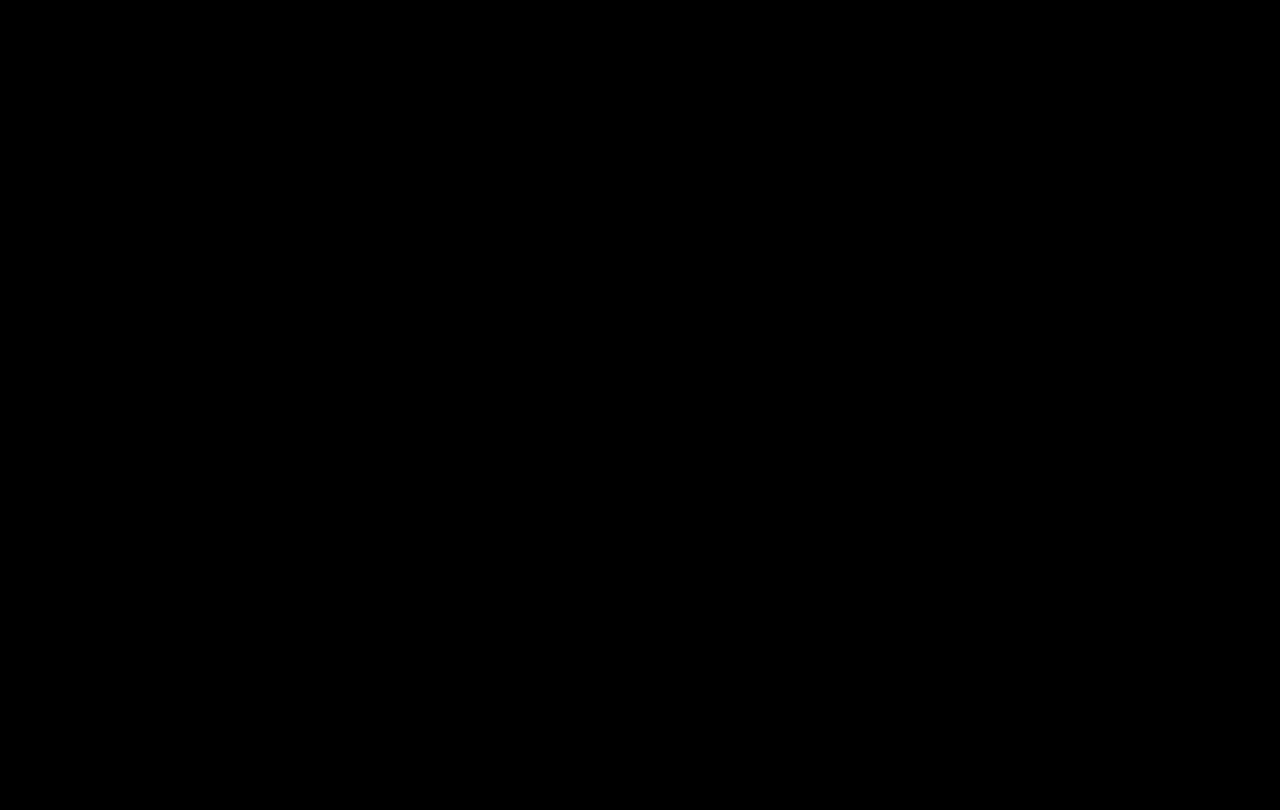
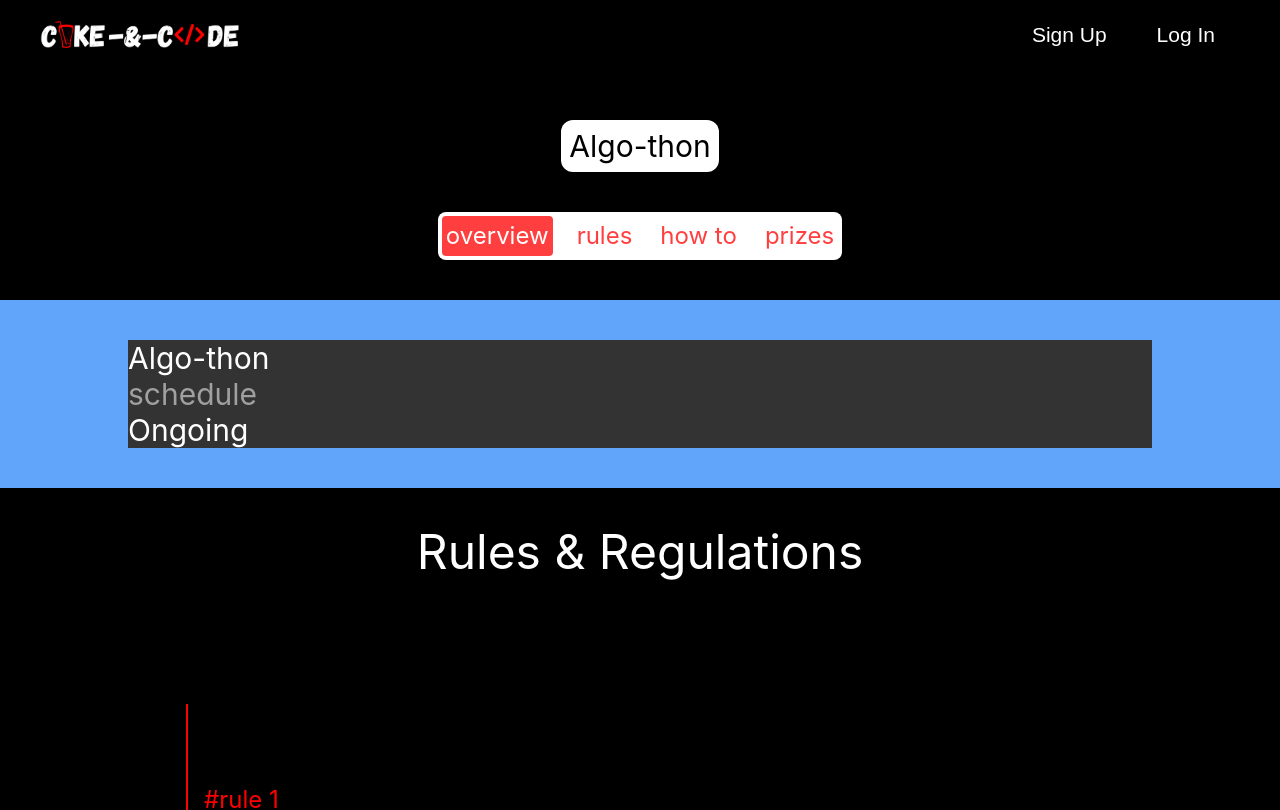
Before and after one commit to amitmishrra/coke-n-code, a React (Create React App) app: page /si in a window 1280 px wide. Before the commit this address had no page. Shown: the top 810 px of the page. Built offline with nearby package versions, Linux system fonts and the light colour scheme.

Commit message:
minor updates

```diff
--- a/public/index.html
+++ b/public/index.html
@@ -15,6 +15,8 @@
       user's mobile device or desktop. See https://developers.google.com/web/fundamentals/web-app-manifest/
     -->
     <link rel="manifest" href="%PUBLIC_URL%/manifest.json" />
+    <!-- aos animation -->
+    <link rel="stylesheet" href="https://unpkg.com/aos@next/dist/aos.css" />
     <title>Coke-&-code</title>
   </head>
   <body>
--- a/src/App.js
+++ b/src/App.js
@@ -5,6 +5,7 @@ import Home from "./Pages/HomePage";
 import LandingPage from "./Pages/LandingPage";
 import Login from "./Pages/LoginPage";
 import SignupPage from "./Pages/SignupPage";
+import SingularEvent from "./Pages/EventPage/singularEvents";
 function App() {
   return (
     <>
@@ -40,6 +41,12 @@ function App() {
                 <Events />
               </CommonContainer>
             } />
+          <Route path="/si"
+            element={
+              <CommonContainer>
+                <SingularEvent />
+              </CommonContainer>
+            } />
 
         </Routes>
       </BrowserRouter>
--- a/src/JSON/events.json
+++ b/src/JSON/events.json
@@ -1,13 +1,13 @@
 [
     {
         "eventName" : "Algo-thon",
-        "eventDate" : "2018-01-01",
+        "eventDate" : "Ongoing",
         "description" : "Algo-thon is a DSA competition where you can test your skills and compete with other participants.",
         "image" : "null"
     },
     {
         "eventName" : "Algo-thon",
-        "eventDate" : "Coming Soon",
+        "eventDate" : "2018-01-01",
         "description" : "Algo-thon is a DSA competition where you can test your skills and compete with other participants.",
         "image" : "null"
     },
--- a/src/Pages/EventPage/index.jsx
+++ b/src/Pages/EventPage/index.jsx
@@ -1,43 +1,78 @@
+import { display } from "@mui/system";
 import React from "react";
 import { useState } from "react";
 import { useEffect } from "react";
 import { useRef } from "react";
+import { json } from "react-router-dom";
 import { EventData } from "../../Components/EventData";
+import eventsData from "../../JSON/events.json"
 import Carousel from "./utils/carousel";
 import PrizesUtil from "./utils/prizes";
 import RulesUtil from "./utils/rules";
 import SubmitUtil from "./utils/submit";
+import "./style.css"
 
-const Events = (name, time, place, href) => {
-    const myEventRef = useRef();
-    const [eventIsVisible, setEventIsVisible] = useState(false);
-    const [showClass, setShowClass] = useState("hide")
-    console.log("eventIsVisible", eventIsVisible)
-    // console.log("showClass", showClass)
+const Events = () => {
 
-    useEffect(() => {
-        const observer = new IntersectionObserver((entries) => {
-            entries.forEach((entry) => {
-                setEventIsVisible(entry.isIntersecting);
-            })
-        })
-        if (myEventRef.current) observer.observe(myEventRef.current)
+    const [show, setShow] = useState(null)
 
-        return () => {
-            if (myEventRef.current) observer.unobserve(myEventRef.current)
-        }
-    }, [myEventRef]);
     return (
         <>
             <section className="main carousel flex items-center justify-center pt-20 ">
                 <Carousel />
             </section>
 
+            <section className="EventsSec flex flex-col pt-20 px-5 text-white">
+                <p className="relative text-2xl">
+                    Events
+                    <span className=" absolute bottom-0 left-0 w-[9%] h-1 bg-[#f00]"></span>
+                </p>
+                <ul>
+                    {
+                        eventsData.map((item) => {
+                            return (
+                                <li style={{ display: `flex` }} className=" event-container-neu flex my-5 rounded-xl bg-[#c90000] h-min">
+                                    <div className="w-3/5 p-3 rounded-l-xl flex flex-col justify-between ">
+                                        <div className="">
+                                            <p className="events-title text-2xl">
+                                                {item.eventName}
+                                            </p>
+                                            <p className="events-title text-xl">
+                                                {item.eventDate}
+                                            </p>
+                                        </div>
+                                        <div className=" my-1 flex items-center justify-between gap-5">
+                                            <button
+                                                className="registerButton py-1 px-2 "
+                                                style={item.eventDate == "Coming Soon" ? { display: "none" } : null} >
+                                                {item.eventDate == "Ongoing" || item.eventDate != "Coming Soon" ? "Register" : null}
+                                            </button>
+
+                                            <button className="registerButton py-1 px-2">
+                                                {item.eventDate != "Ongoing" || item.eventDate == "Coming Soon" ? "Notify me" : null}
+                                            </button>
+                                        </div>
+                                    </div>
+                                    <div className=" flex items-center justify-center w-2/5 p-3 rounded-r-xl aspect-square ">
+                                        {/* <span className=" w-full object-cover rounded-xl block aspect-square bg-[#000]"></span> */}
+                                        <img src={item.image} alt="" className=" imgObj w-full h-full object-cover rounded-xl block aspect-square" />
+                                    </div>
+                                </li>
+                            )
+                        })
+                    }
+                </ul>
+
+
+                {/* <button onClick={() => { show == "flex" ? setShow("none") : setShow("flex") }} className="">
+                    {show == "flex" ? `show less ` : "show more"}
+                </button> */}
+            </section>
+
             <section className="others flex flex-col items-center text-white py-[300px] md:py-[300px] ">
                 <RulesUtil />
                 <SubmitUtil />
                 <PrizesUtil />
-
                 {/* {
                     EventData.map((item) => {
                         return (
--- /dev/null
+++ b/src/Pages/EventPage/singularEvents/index.jsx
@@ -0,0 +1,54 @@
+import React from "react";
+import eventsData from "../../../JSON/events.json"
+import PrizesUtil from "../utils/prizes";
+import RulesUtil from "../utils/rules";
+import SubmitUtil from "../utils/submit";
+
+const SingularEvent = () => {
+    return (
+        <>
+            <section className=" flex flex-col items-center gap-10 pt-20">
+                <div className=" mt-10 bg-white p-2 rounded-xl text-3xl">
+                    {eventsData[0].eventName}
+                </div>
+                <div className="flex gap-5 bg-white p-1 rounded-lg text-2xl cursor-pointer">
+                    <div className=" p-1 bg-[#ff3f3f] text-white rounded">
+                        overview
+                    </div>
+                    <div className="p-1 hover:bg-[#ff3f3f38] text-[#ff3f3f] rounded">
+                        rules
+                    </div>
+                    <div className="p-1 hover:bg-[#ff3f3f38] text-[#ff3f3f] rounded">
+                        how to
+                    </div>
+                    <div className="p-1 hover:bg-[#ff3f3f38] text-[#ff3f3f] rounded">
+                        prizes
+                    </div>
+                </div>
+
+                <div className=" flex flex-col items-center w-full bg-blue-400 text-white py-10">
+                    <div className="flex flex-col w-[80vw] bg-[#333]">
+                        <p className="text-3xl">
+                            {eventsData[0].eventName}
+                        </p>
+                        <p className="text-3xl">
+                            <p className="text-[#a0a0a0]">schedule</p>
+                            {eventsData[0].eventDate}
+                        </p>
+                        {/* <p className="text-3xl">
+                            {eventsData[0].description}
+                        </p> */}
+                    </div>
+                </div>
+
+                <div className="text-white">
+                    <RulesUtil />
+                    <SubmitUtil />
+                    <PrizesUtil />
+                </div>
+            </section>
+        </>
+    )
+}
+
+export default SingularEvent
--- a/src/Pages/EventPage/style.css
+++ b/src/Pages/EventPage/style.css
@@ -22,8 +22,12 @@
     width: 100%;
     padding: .2rem;
     /* margin-top: 2rem; */
-    font-size: 1.25rem/* 20px */;
-    line-height: 1.75rem/* 28px */;
+    font-size: 1.25rem
+        /* 20px */
+    ;
+    line-height: 1.75rem
+        /* 28px */
+    ;
     border: 1px solid #ff0000;
     color: #FF0000;
     transition: 0.3s ease;
@@ -45,21 +49,38 @@
     opacity: 0;
 }
 
-.participateBtn:hover{
-    color: #fff;
+.EventsSec ul li:nth-child(n+3) {
+    display: none;
 }
-.participateBtn:hover:before {
-    -webkit-transform: scaleX(1000%);
-    -ms-transform: scaleX(1000%);
-    transform: scaleX(1000%);
-    opacity: 1
+
+
+
+.registerButton {
+    border-radius: 12px;
+    background: #c90000;
+    box-shadow: 7px 7px 14px #ab0000,
+        -7px -7px 14px #e70000;
+}
+
+.imgObj {
+    background: #c90000;
+    box-shadow: 7px 7px 14px #ab0000,
+        -7px -7px 14px #e70000;
 }
 
 @media (min-width: 768px) {
     .participateBtn {
-        font-size: 1.5rem/* 24px */;
-        line-height: 2rem/* 32px */;
-        padding-top: 0.5rem/* 8px */;
-        padding-bottom: 0.5rem/* 8px */;
+        font-size: 1.5rem
+            /* 24px */
+        ;
+        line-height: 2rem
+            /* 32px */
+        ;
+        padding-top: 0.5rem
+            /* 8px */
+        ;
+        padding-bottom: 0.5rem
+            /* 8px */
+        ;
     }
 }
```
